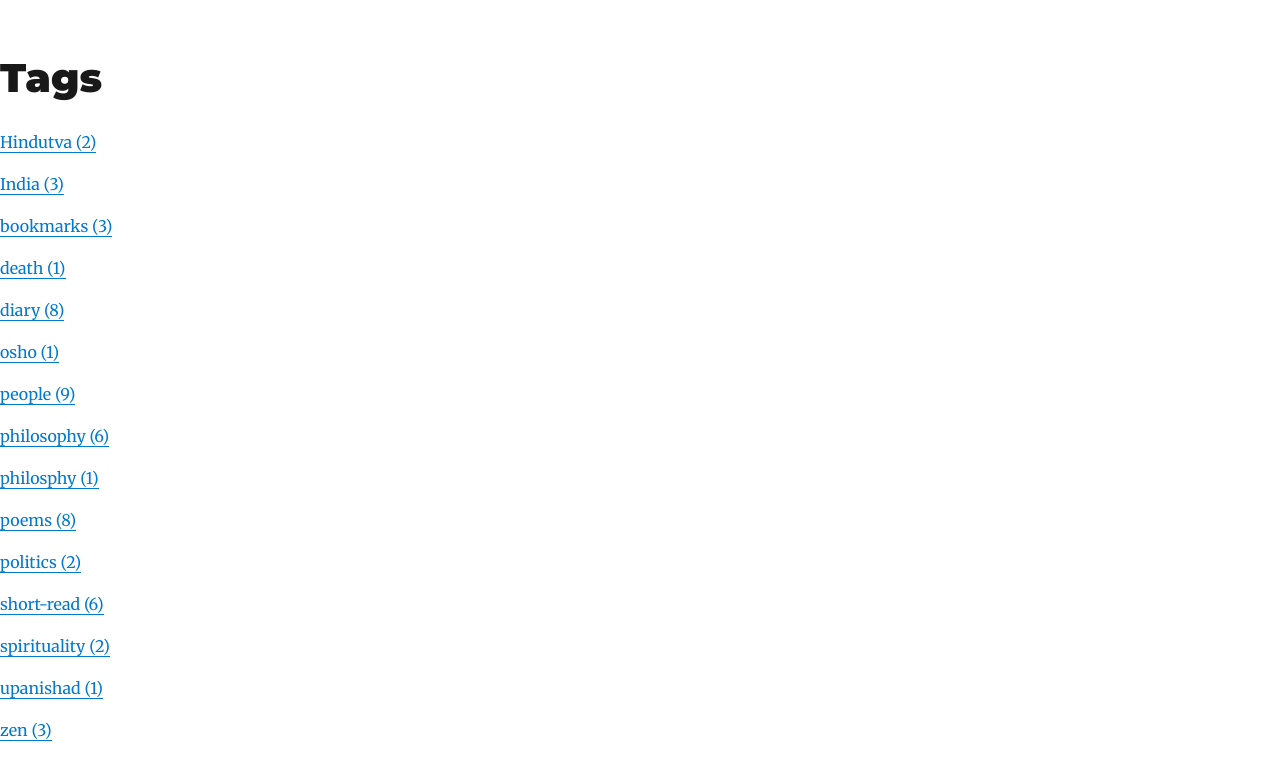
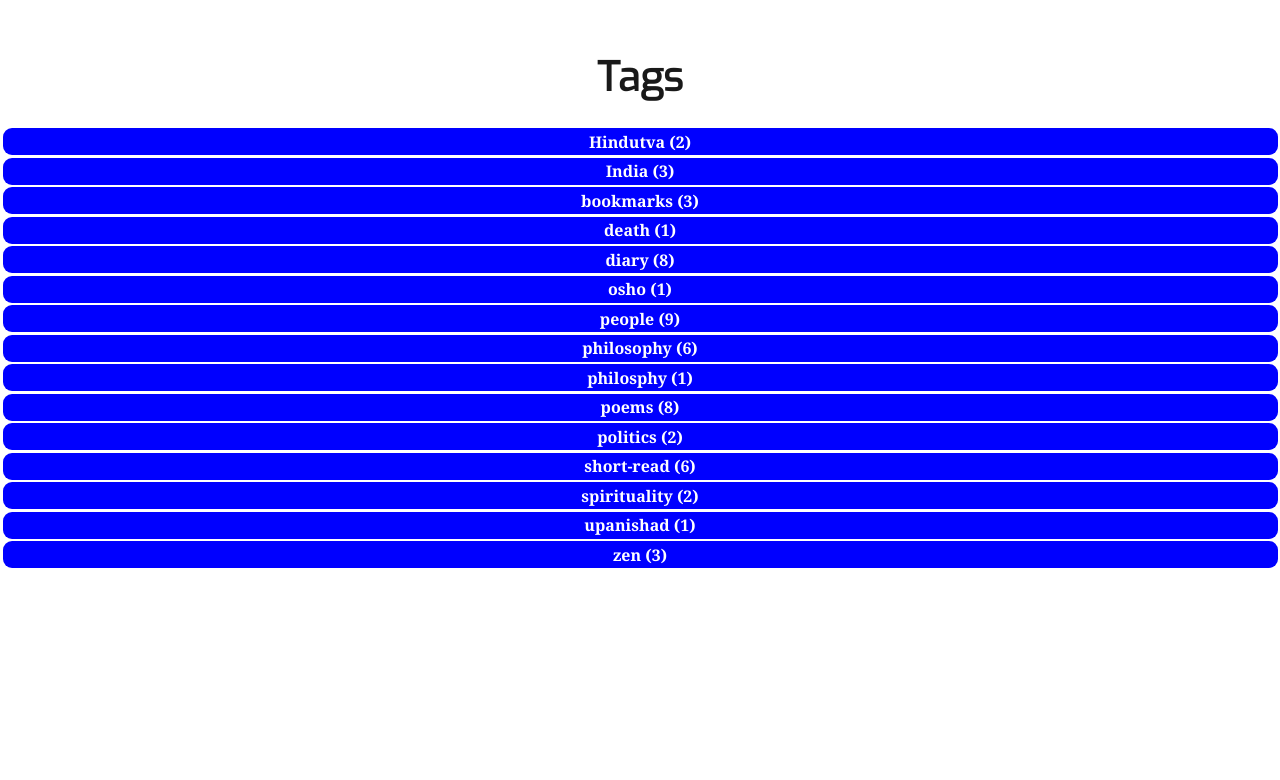
Before and after one commit to inwardlocus/inwardlocus.com, a Gatsby site: page /tags in a window 1280 px wide. Built offline with nearby package versions, Linux system fonts and the light colour scheme; Gatsby itself is replaced by a stand-in of ours; some packages are replaced by stand-ins of ours.

Commit message:
Tags Page CSS

```diff
--- a/src/pages/tags.js
+++ b/src/pages/tags.js
@@ -7,6 +7,22 @@ import kebabCase from "lodash/kebabCase";
 // Components
 import { Helmet } from "react-helmet";
 import { Link, graphql } from "gatsby";
+
+const taghead = { fontFamily: "Exo", textAlign: "center" };
+const linkstyle = {
+  color: "white",
+  boxShadow: "none",
+  fontFamily: "Georgia",
+};
+const tagstyle = {
+  background: "blue",
+  lineHeight: 1.5,
+  padding: 1.5,
+  margin: 2.5,
+  textAlign: "center",
+  borderRadius: 9,
+  fontWeight: "bold",
+};
 
 const TagsPage = ({
   data: {
@@ -19,11 +35,11 @@ const TagsPage = ({
   <div>
     <Helmet title={title} />
     <div>
-      <h1>Tags</h1>
+      <h1 style={taghead}>Tags</h1>
       <ul>
         {group.map(tag => (
-          <li key={tag.fieldValue}>
-            <Link to={`/tags/${kebabCase(tag.fieldValue)}/`}>
+          <li style={tagstyle} key={tag.fieldValue}>
+            <Link style={linkstyle} to={`/tags/${kebabCase(tag.fieldValue)}/`}>
               {tag.fieldValue} ({tag.totalCount})
             </Link>
           </li>
```
Also changed, not shown: src/templates/tags.js (+19 -2 lines).
